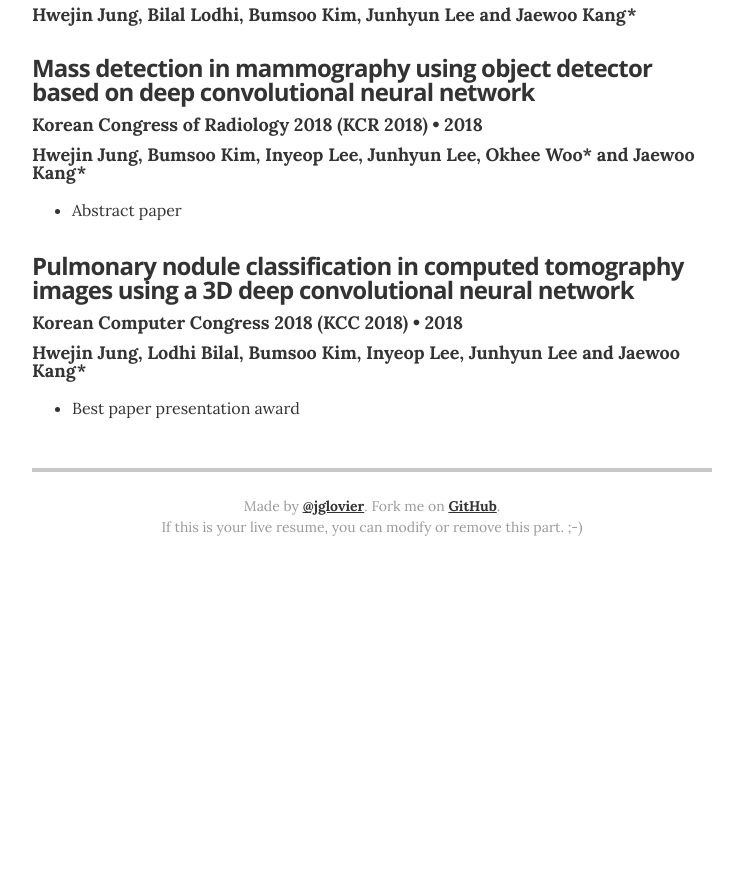
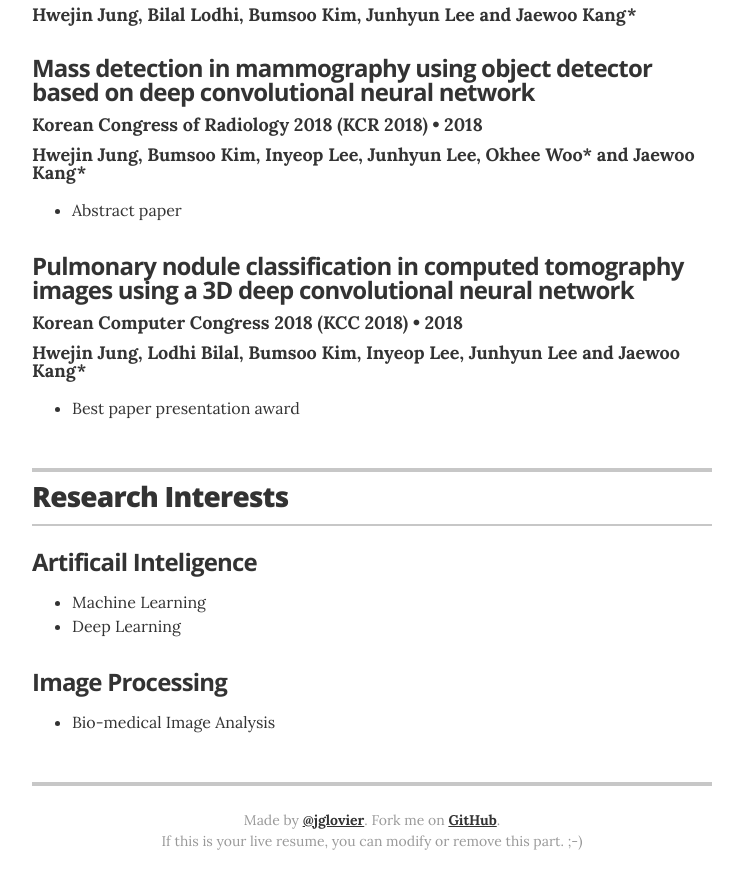
Before and after one commit to hwejin23/hwejin23.github.io, a Jekyll site: the page built from index.html, in a window 1280 px wide and 900 px high, scrolled down 1517 px. Shown: the top 889 px of the window, without its empty margins (268-1011 px from the left). Built offline with Jekyll 4.4.1, drawn with Linux system fonts in a browser that asks for light colours; before the commit the page ends 2103 px from its top, so only the background shows below that.

Commit message:
research interest

```diff
--- a/_config.yml
+++ b/_config.yml
@@ -34,6 +34,8 @@ resume_looking_for_work:        "yes"
 # comment out to hide
 resume_section_education:       true
 resume_section_publications:     true
+
+resume_section_interests:       true
 #resume_section_projects:        true
 #resume_section_skills:          true
 
@@ -42,7 +44,6 @@ resume_section_publications:     true
 #resume_section_recognition:     true
 #resume_section_links:           true
 #resume_section_associations:    true
-# resume_section_interests:       true
 #resume_section_experience:      true
 
 
--- a/_data/interests.yml
+++ b/_data/interests.yml
@@ -1,4 +1,19 @@
 # Interests
-- description: Human rights and world affairs
-- description: Music (baritone saxiphonist)
-- description: Linguistics
+#- description: Data Mining
+#- description: Artificail Inteligence
+#- description: Machine Learning
+#- description: Deep Learning
+#- description: Image Processing
+#- description: Bio-medical Image Analysis
+
+
+
+
+# Interests
+- subject: Artificail Inteligence
+  subsubjects:
+    - subsubject: Machine Learning
+    - subsubject: Deep Learning
+- subject: Image Processing
+  subsubjects:
+    - subsubject: Bio-medical Image Analysis
--- a/_layouts/resume.html
+++ b/_layouts/resume.html
@@ -218,13 +218,54 @@
       <!-- end Associations -->
       {% endif %}
 
+
+
+
+
+
+
+
+
+
+      {% if site.resume_section_interests %}
+      <!-- begin Interest -->
+      <section class="content-section">
+        <header class="section-header">
+          <h2>Research Interests</h2>
+        </header>
+
+        {% for interests in site.data.interests %}
+        <div class="resume-item">
+
+
+        	<h4 class="resume-item-title">{{ interests.subject }}</h4>
+          	<h5 class="resume-item-details" itemprop="description">{{ interests.subsubject }}</h5>
+          	<p class="resume-item-copy" itemprop="description">
+            	<ul class="resume-item-list">
+              	{% for subsubject in interests.subsubjects %}
+              	<li>{{ subsubject.subsubject }}</li>
+              	{% endfor %}
+            	</ul></h5>
+          	<p class="resume-item-copy">{{ interests.summary }}</p>
+        </div>
+        {% endfor %}
+      </section>
+      <!-- end Education -->
+      {% endif %}
+
+
+
+
+
+
       {% if site.resume_section_interests %}
       <!-- begin Interests -->
-      <section class="content-section">
+      <!--section class="content-section">
 
         <header class="section-header">
-          <h2>Outside Interests</h2>
+          <h2>Research Interests</h2>
         </header>
+
 
         <div class="resume-item">
           <ul class="resume-item-list">
```
